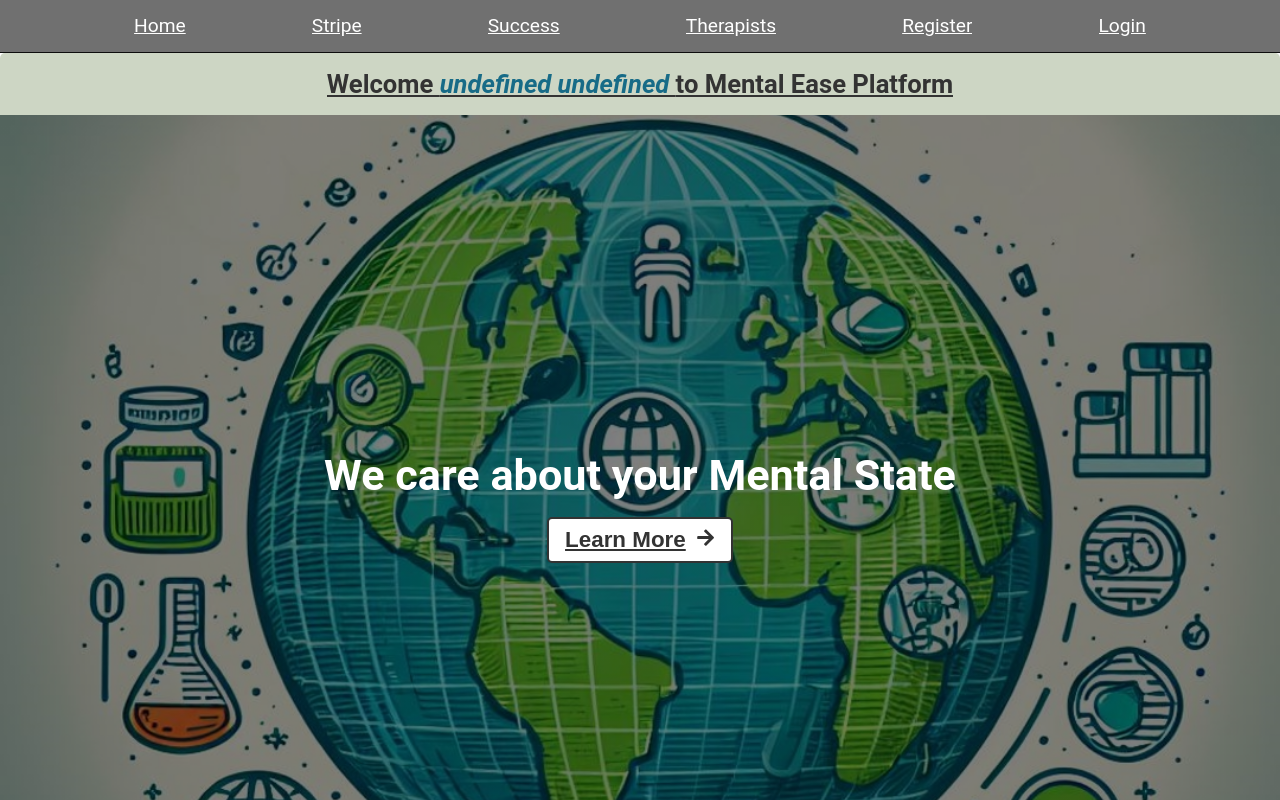
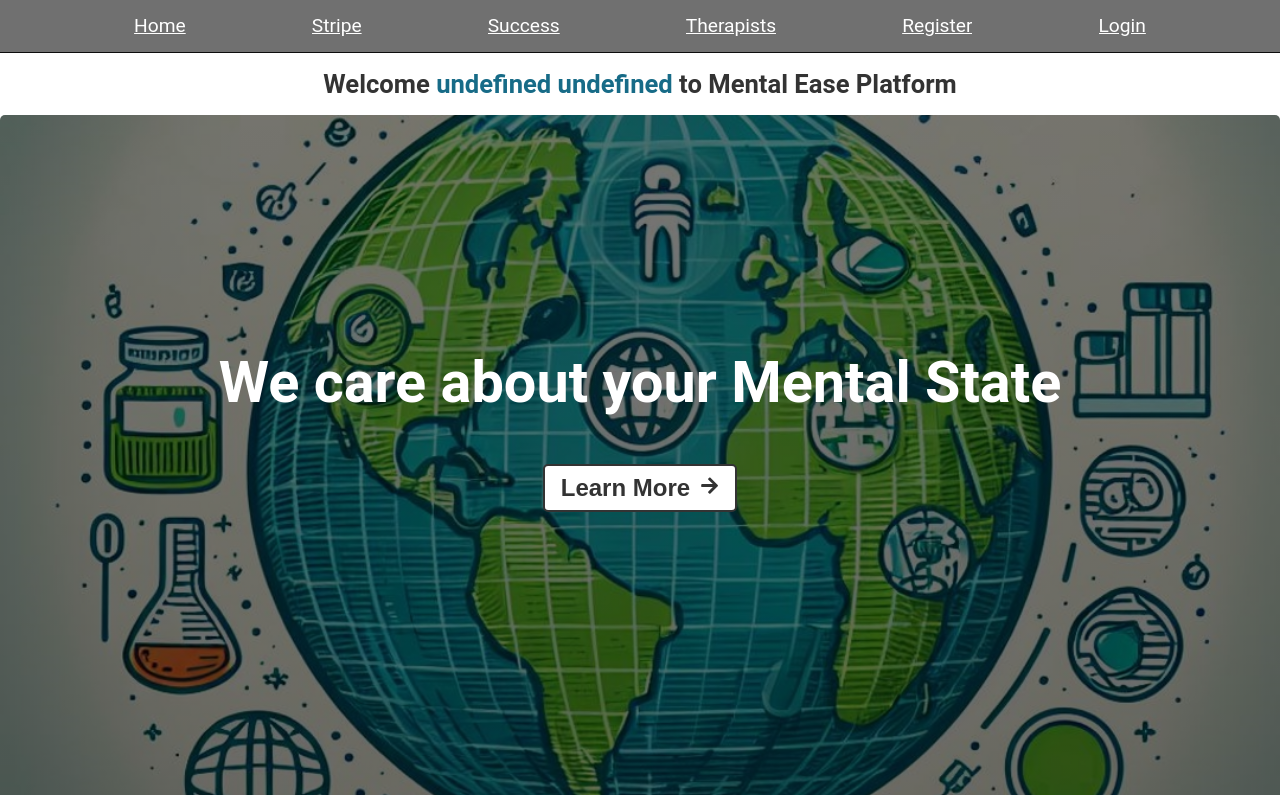
Before and after one commit to Team-TrailBlazers/Mental-Ease-Fronted, a React (Vite) app: page / in a window 1280 px wide. Shown: the top 800 px of the page. Built offline with nearby package versions, Linux system fonts and the light colour scheme.

Commit message:
changes in the fronted UI

```diff
--- a/src/Components/Footer/footer.css
+++ b/src/Components/Footer/footer.css
@@ -1,4 +1,5 @@
 .footer{
+	margin-top: 2rem;
 	text-align: center;
  	padding: 10px 0;
 	background-color: var(--navbar-bg-color);
--- a/src/Pages/Home/Home.jsx
+++ b/src/Pages/Home/Home.jsx
@@ -25,7 +25,7 @@ function Home() {
     </div>
     <div className="homeLogo">
       {/* background image */}
-      <h2>We care about your Mental State</h2>
+      <h1>We care about your Mental State</h1>
       <button className="learn-more">Learn More <span><FaArrowRight /></span> </button>
     </div>
     <div >
--- a/src/Pages/Home/home.css
+++ b/src/Pages/Home/home.css
@@ -1,12 +1,9 @@
 .homePage{
-	background-color: var(--homePage-bg-color) !important;
-	min-height: 100vh;
 	width: 100%;
 	display: flex;
 	flex-direction: column;
 	align-items: center;
 	justify-content: center;
-	border-radius: 5px;
 }
 
 .welcome-msg{
@@ -15,46 +12,47 @@
 	color: var(--text-color);
 	text-align: center;
 	margin: 1rem 0;
-	text-decoration: underline;
 }
 
 .welcome-msg span{
 	color: var(--button-color);
-	font-style:italic;
 }
 
 .homeLogo {
-	background-image: linear-gradient(rgba(0, 0, 0, 0.5), rgba(0, 0, 0, 0.5)),
+	background-image: linear-gradient(rgba(0, 0, 0, 0.534), rgba(0, 0, 0, 0.575)),
     url("../../assets/images/homeLogo.jpeg");
 	background-size: cover;
 	background-position: contain;
-	min-height: 100vh;
+	min-height: 85vh;
 	background-position: center;
-	width: 100%;
+	width: 100vw;
 	display: flex;
 	flex-direction: column;
 	align-items: center;
 	justify-content: center;
 	font-size: 1.8rem;
+	text-align: center;
+	border-top-left-radius: 5px;
+	border-top-right-radius: 5px;
+}
+
+.homeLogo h1{
 	color: var(--color-white);
-	text-align: center;
+}
 
-}
 .learn-more{
 	display: flex;
   	align-items: center;
-	font-size: 1.4rem;
+	font-size: 1.5rem;
 	font-weight: bold;
 	background-color: var(--color-white);
 	border: 2px solid var(--border-color);
 	border-radius: 5px;
 	padding: 0.5rem 1rem;
-	margin: 1rem 0;
 	cursor: pointer;
 	color: var(--text-color);
 	text-align: center;
-	margin: 1rem 0;
-	text-decoration: underline;
+	margin: 3rem 0;
 }
 
 .learn-more span {
@@ -79,4 +77,8 @@
 	.learn-more span {
 		display: none;
 	  }
+
+	  .homeLogo h1{
+		font-size: 2.5rem;
+	}
 }
```
